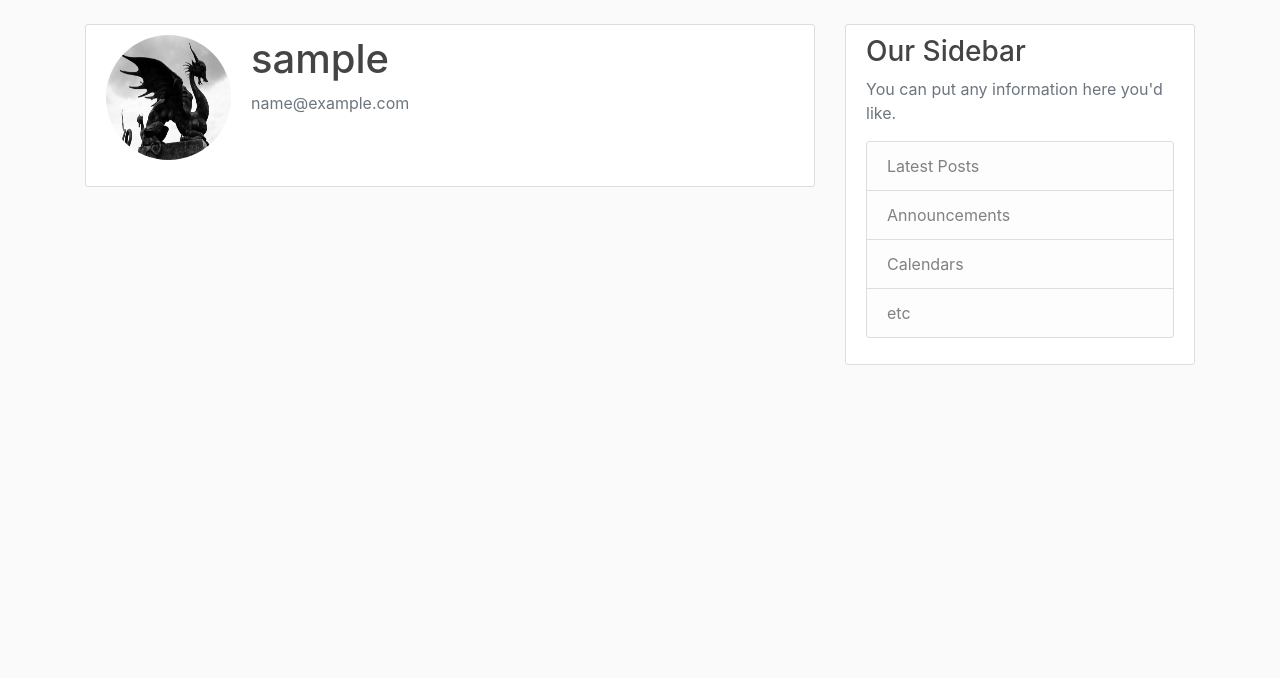
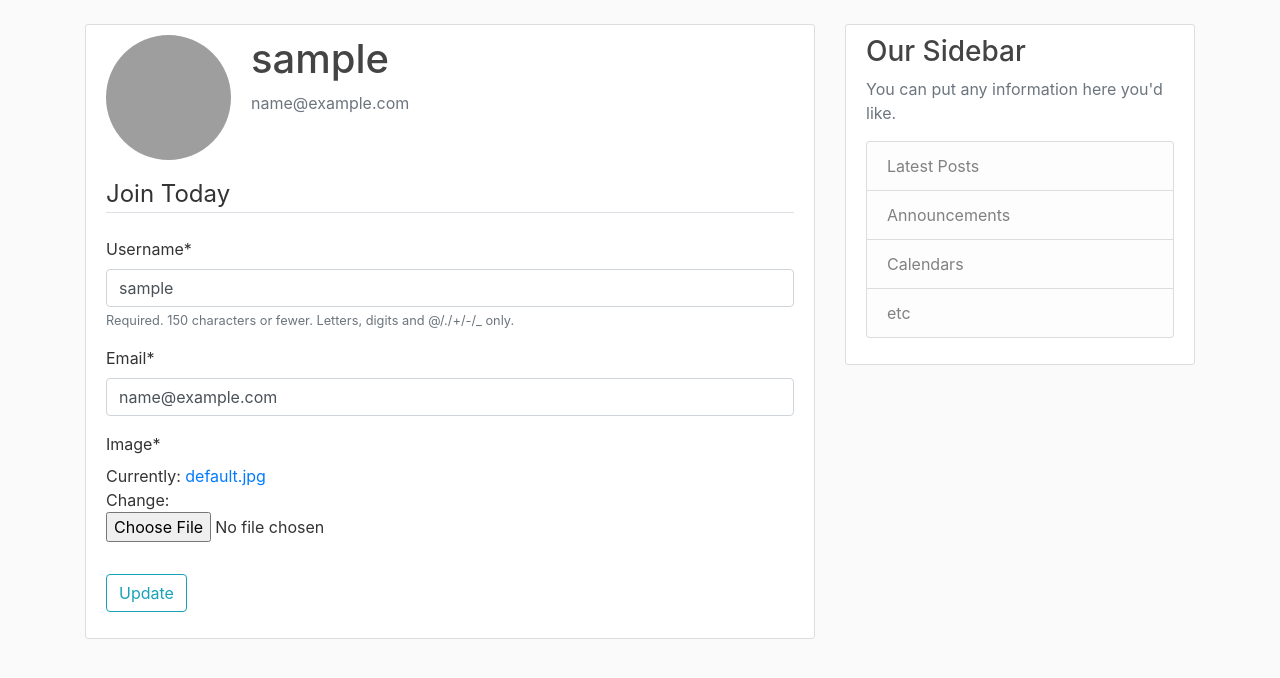
Before and after one commit to MrAlekDk/Django_blog, a Django app: page /profile/ in a window 1280 px wide. Shown: the part 56-734 px from the top of the page. Run offline with Django 4.2, Linux system fonts and the light colour scheme; the visitor is signed in with stand-in values (Sample User, id 1); some libraries are stand-ins or nearby versions; grey boxes are pictures that could not be loaded.

Commit message:
Added edit username, email and image. Also added logic, that will downscale large image files. Added authors profileimg to posts on home page

```diff
--- a/blog/templates/blog/home.html
+++ b/blog/templates/blog/home.html
@@ -3,6 +3,7 @@
     <h1>Home page</h1>
     {% for post in posts %}
     <article class="media content-section">
+      <img class="rounded-circle article-img" src="{{  post.author.profile.image.url  }}">
         <div class="media-body">
           <div class="article-metadata">
             <a class="mr-2" href="#">{{ post.author }}</a>
--- a/users/forms.py
+++ b/users/forms.py
@@ -1,6 +1,7 @@
 from django import forms
 from django.contrib.auth.models import User
 from django.contrib.auth.forms import UserCreationForm
+from .models import Profile
 
 class UserRegisterForm(UserCreationForm):
     email = forms.EmailField()
@@ -9,3 +10,17 @@ class UserRegisterForm(UserCreationForm):
     class Meta:
         model = User
         fields = ['username', 'email', 'password1', 'password2']
+
+
+class UserUpdateForm(forms.ModelForm):
+    email = forms.EmailField()
+
+    class Meta:
+        model = User
+        fields = ['username', 'email']
+
+
+class ProfileUpdateForm(forms.ModelForm):
+    class Meta:
+        model = Profile
+        fields = ['image']
--- a/users/models.py
+++ b/users/models.py
@@ -1,5 +1,6 @@
 from django.db import models
 from django.contrib.auth.models import User
+from PIL import Image
 
 
 class Profile(models.Model):
@@ -9,3 +10,13 @@ class Profile(models.Model):
 
     def __str__(self):
         return f'{self.user.username} profile'
+
+    def save(self, *args, **kwargs):
+        super().save(*args, **kwargs)
+
+        img = Image.open(self.image.path)
+
+        if img.height > 300 or img.width > 300:
+            output_size = (300,300)
+            img.thumbnail(output_size)
+            img.save(self.image.path)
--- a/users/templates/users/profile.html
+++ b/users/templates/users/profile.html
@@ -9,6 +9,16 @@
           <p class="text-secondary">{{ user.email }}</p>
         </div>
       </div>
-      <!-- FORM HERE -->
+        <form method="POST" enctype="multipart/form-data">
+            {% csrf_token %}
+            <fieldset class="form-group">
+                <legend class="border-bottom mb-4">Join Today</legend>
+                {{ u_form|crispy }}
+                {{ p_form|crispy }}
+            </fieldset>
+            <div class="form-group">
+                <button class="btn btn-outline-info" type="submit">Update</button>
+            </div>
+        </form>
     </div>
 {% endblock content %}
--- a/users/views.py
+++ b/users/views.py
@@ -1,7 +1,7 @@
 from django.shortcuts import render, redirect
 from django.contrib import messages
 from django.contrib.auth.decorators import login_required
-from .forms import UserRegisterForm
+from .forms import UserRegisterForm, UserUpdateForm, ProfileUpdateForm
 
 
 def register(request):
@@ -20,4 +20,24 @@ def register(request):
 
 @login_required
 def profile(request):
-    return render(request, 'users/profile.html')
+    if request.method == 'POST':
+        u_form = UserUpdateForm(request.POST, instance=request.user)
+        p_form = ProfileUpdateForm(request.POST,
+                                    request.FILES,
+                                    instance=request.user.profile)
+        if u_form.is_valid() and p_form.is_valid():
+            u_form.save()
+            p_form.save()
+            messages.success(request, f'Successfully updated your user!')
+            return redirect('profile')
+
+    else:
+        u_form = UserUpdateForm(instance=request.user)
+        p_form = ProfileUpdateForm(instance=request.user.profile)
+
+    context ={
+        'u_form' : u_form,
+        'p_form' : p_form
+    }
+
+    return render(request, 'users/profile.html', context)
```
Also changed, not shown: Learning_django/settings.py (+0 -11 lines), media/profile_pics/rust_02.jpg (added), media/profile_pics/rust_02_2ir8voh.jpg (added), media/profile_pics/rust_16.jpg (added), media/profile_pics/rust_16_hDABVyr.jpg (added), media/profile_pics/rust_18.jpg (added), media/profile_pics/rust_20.jpg (added), media/profile_pics/rust_20_DAgxXqZ.jpg (added).
